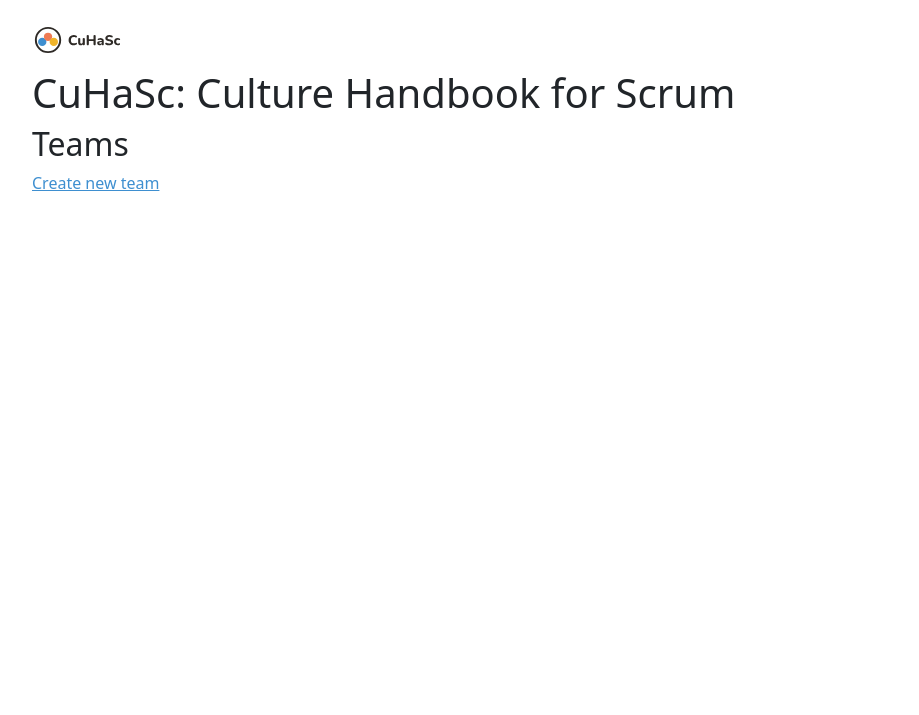
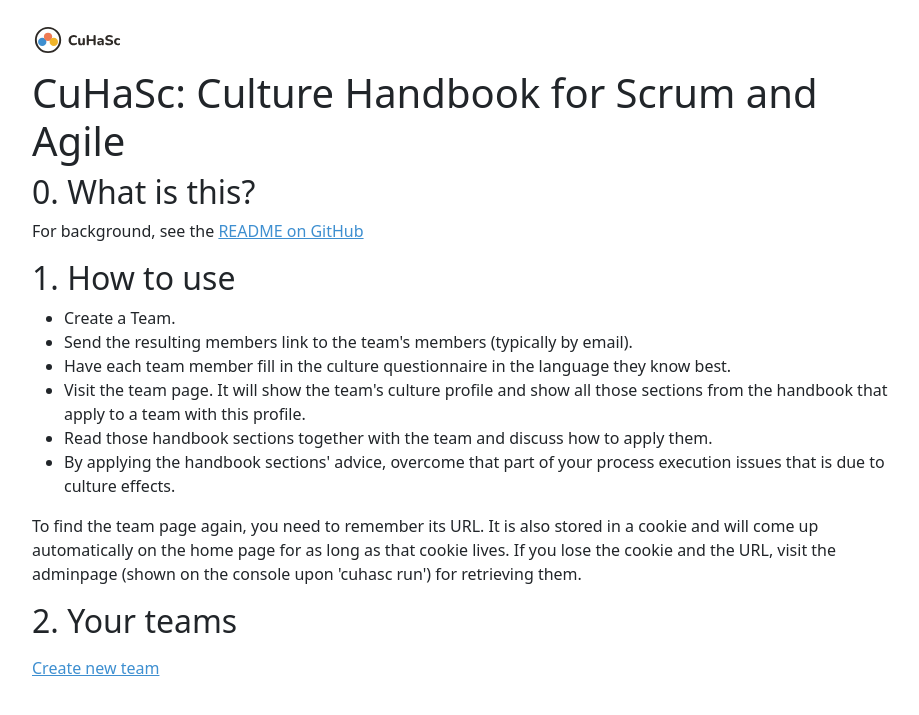
Before and after one commit to prechelt/cuhasc, a Django app: template cuhasc/templates/cuhasc/home.html in a window 1280 px wide. Shown: the top 715 px of the page, without its empty margins (172-1091 px from the left). Run offline with Django 5.2, Linux system fonts and the light colour scheme; the template is opened without the code that fills it, so the values that code supplies are empty; some libraries are stand-ins or nearby versions.

Commit message:
home.html: add intro text, better layout

```diff
--- a/cuhasc/templates/cuhasc/home.html
+++ b/cuhasc/templates/cuhasc/home.html
@@ -1,18 +1,45 @@
 {% extends "cuhasc/base.html" %}
 
 {% block content %}
-<h1>CuHaSc: Culture Handbook for Scrum</h1>
+<h1>CuHaSc: Culture Handbook for Scrum and Agile</h1>
 
-<h2>Teams</h2>
-<a href="{% url 'create_team' %}">Create new team</a>
+<h2>0. What is this?</h2>
+
+<p>
+    For background, see the
+    <a href="https://github.com/prechelt/cuhasc/blob/main/README.md">README on GitHub</a>
+</p>
+
+<h2>1. How to use</h2>
+
+<ul>
+    <li>Create a Team.</li>
+    <li>Send the resulting members link to the team's members (typically by email).</li>
+    <li>Have each team member fill in the culture questionnaire in the language they know best.</li>
+    <li>Visit the team page. It will show the team's culture profile and show all those sections from the handbook that apply to a team with this profile.</li>
+    <li>Read those handbook sections together with the team and discuss how to apply them.</li>
+    <li>By applying the handbook sections' advice, overcome that part of your process execution issues that is due to culture effects.</li>
+</ul>
+<p>
+    To find the team page again, you need to remember its URL.
+    It is also stored in a cookie and will come up automatically on the home page for as long as that cookie lives.
+    If you lose the cookie and the URL, visit the adminpage (shown on the console upon 'cuhasc run') for retrieving them.
+</p>
+
+<h2>2. Your teams</h2>
+<ul>
 {% for team in teams %}
-<br><a href="{{ team.url }}">{{ team.name }}</a>
+    <li><a href="{{ team.url }}">{{ team.name }}</a></li>
 {% endfor %}
+</ul>
+<p><a href="{% url 'create_team' %}">Create new team</a></p>
 
 {% if members %}
-<h2>Team members</h2>
+<h2>3. Your entries as a team member</h2>
+<ul>
 {% for member in members %}
-<br><a href="{{ member.url }}">{{ member.name }}</a>
+    <li><a href="{{ member.url }}">{{ member.name }}</a></li>
 {% endfor %}
+</ul>
 {% endif %}
 {% endblock %}
```
